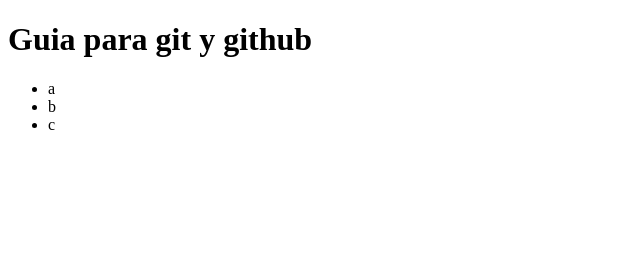
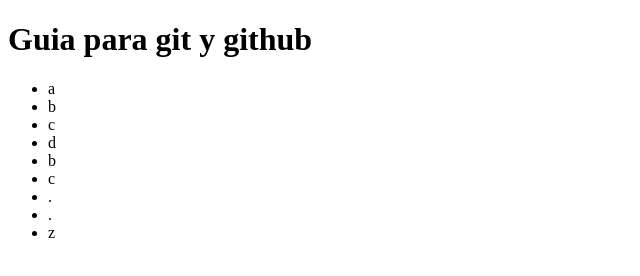
Before and after one commit to carmentenorio/proyect-prueba, a plain HTML site: page index.html in a window 1280 px wide. Shown: the full height of the page, 0-640 px from the left. Drawn offline with Linux system fonts and the light colour scheme.

```diff
--- a/index.html
+++ b/index.html
@@ -17,6 +17,25 @@
         <li>
             c
         </li>
+        <li>
+            d
+        </li>
+        <li>
+            b
+        </li>
+        <li>
+            c
+        </li>
+        <li>
+            .
+        </li>
+        <li>
+            .
+        </li>
+        <li>
+            z
+        </li>
+
     </ul>
     <h2></h2>
 </body>
```
